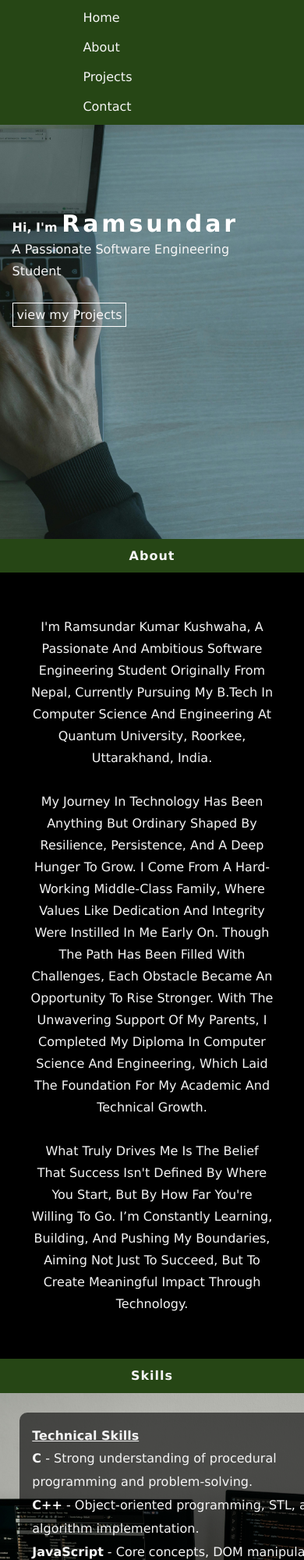
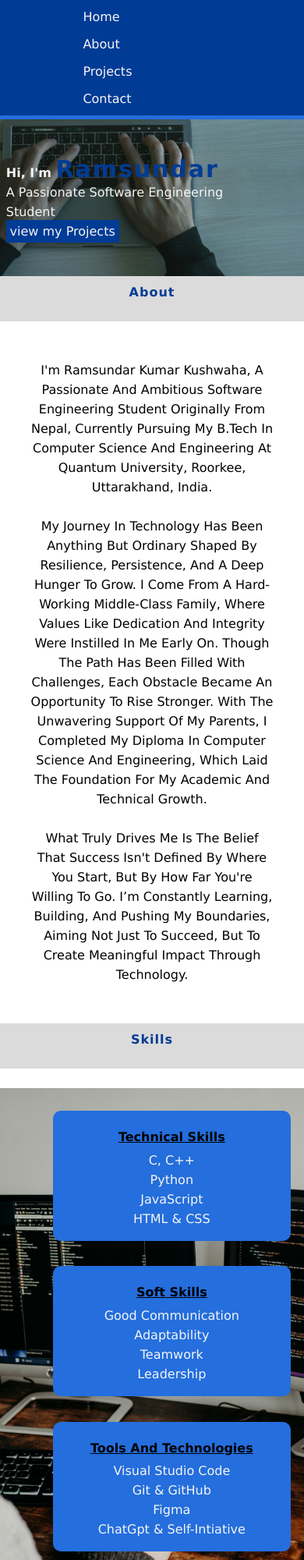
Before and after one commit to Ramsundar-Kushwaha/Portfoliio, a plain HTML site: page index.html in a window 390 px wide. Shown: the top 2000 px of the page at 78% size. Drawn offline with Linux system fonts and the light colour scheme.

Commit message:
modified for responsiveness

```diff
--- a/index.html
+++ b/index.html
@@ -22,7 +22,6 @@
     <section>
       <h1>Hi, I'm <span>Ramsundar</span></h1>
       <p>a passionate software engineering student</p>
-      <br>
       <a href="" class="btn">view my Projects</a>
     </section>
   </main>
@@ -43,37 +42,33 @@
   <br>
   <br>
 
-  <h1>Skills</h1>
+  <h1 id="skills">Skills</h1>
+  <br>
   <section class="skills">
     <div class="packets">
-      <h2>Technical Skills</h2>
-      <ul>
-        <li><strong>C</strong> - Strong understanding of procedural programming and problem-solving.</li>
-        <li><strong>C++</strong> - Object-oriented programming, STL, and algorithm implementation.</li>
-        <li><strong>JavaScript</strong> - Core concepts, DOM manipulation, and interactive web features.</li>
-      </ul>
+      <h3>technical skills</h3>
+      <p><strong>C, C++</strong></p>
+      <p><strong>Python</strong></p>
+      <p><strong>JavaScript</strong></p>
+      <p><strong>HTML & CSS</strong></p>
     </div>
     <br>
     <div class="packets">
-
-      <h2>Soft Skills</h2>
-      <ul>
-        <li><strong>Communication</strong> - Clear and effective verbal and written communication.</li>
-        <li><strong>Adaptability</strong> - Quick to adjust in new environments and situations.</li>
-        <li><strong>Teamwork</strong> - Collaborative mindset with experience working in group projects.</li>
-        <li><strong>Leadership</strong> - Confident in taking intiative and guiding others towards goals.</li>
-      </ul>
+      <h3>soft skills</h3>
+      <p><strong>good communication</strong></p>
+      <p><strong>adaptability</strong></p>
+      <p><strong>teamwork</strong></p>
+      <p><strong>leadership</strong></p>
     </div>
-
-    <!-- <div class="packets">
-      <h2>Tools and Technologies</h2>
-      <ul>
-        <li><strong>Visual Studio Code</strong> - My go-to code editor for all development work.</li>
-        <li><strong>Git & GitHub</strong> - Version control, collaaboration, and code sharing.</li>
-        <li><strong>ChatGpt & Self-intiative</strong> - I actively use AI tools and self-learning resources to grow and stay ahead.</li>
-      </ul>
-    </div> -->
-
+    <br>
+    <div class="packets">
+      <h3>tools and technologies</h3>
+      <p><strong>visual studio code</strong></p>
+      <p><strong>git & gitHub</strong></p>
+      <p><strong>figma</strong></p>
+      <p><strong>chatGpt & self-intiative</strong></p>
+    </div>
   </section>
+  <footer></footer>
 </body>
 </html>
--- a/style.css
+++ b/style.css
@@ -2,17 +2,15 @@
   margin: 0px;
   padding: 0px;
   font-family: Verdana, Geneva, Tahoma, sans-serif;
-  font-size: clamp(16px, 2vw, 32px);
-  line-height: clamp(28px, 3vw, 45px);
-  color: whitesmoke;
+  font-size: clamp(16px, 1.5vw, 28px);
+  line-height: clamp(25px, 2.5vw, 35px);
 }
 html, body {
     max-width: 100%;
     overflow-x: hidden;
 }
 body{
-  background-color: black;
-  /* overflow: hidden; */
+  background-color: white;
 }
 div{
   overflow: hidden;
@@ -23,7 +21,8 @@ header{
 header nav{
   width: 100vw;
   height: auto;
-  background-color:#264615;
+  background-color:#003b95;
+  border-bottom: 5px solid #246edd;
   padding: 1vw;
   display: flex;
   position: fixed;
@@ -60,14 +59,14 @@ header nav ul li{
 }
 main{
   width: 100vw;
-  height: 80vh;
+  height: 80vw;
   background-image: url(images/landing.jpg);
   background-attachment: fixed;
   background-size: cover;
   background-position: center;
   display: flex;
   align-items: center;
-  padding:2vw;
+  padding:5vh 0px 0px;
   color: whitesmoke;
 }
 @media(max-width:500px){
@@ -77,14 +76,15 @@ main{
 }
 main > section{
   width: clamp(75vw,85vw, 100vw);
+  margin: 30vw 0px 0px;
   /* background-color: red; */
   padding: clamp(5px, 2vw, 32px);
 }
 section h1 > span{
-  color: white;
+  color: #003b95;
   /* -webkit-text-stroke: 0.1rem white; */
   font-size: clamp(30px, 3vw, 42px);
-  letter-spacing: 1vw;
+  letter-spacing: 0.5vw;
 }
 section > p{
   text-transform: capitalize;
@@ -94,13 +94,12 @@ section > p{
   height: auto;
   padding: 0.3rem;
   text-align: center;
-  border: 0.1rem solid white;
   text-decoration: none;
   color: whitesmoke;
+  background-color: #003b95;
+  /* position: fixed; */
   &:hover{
-    background-color: #264615;
-    color: white;
-    border-color: #264615;
+    box-shadow: 3px 2px 7px #003b95;
   }
 }
 
@@ -116,10 +115,12 @@ section > p{
 }
 
 main~h1{
+  height: 5vh;
   text-align: center;
   letter-spacing: 1px;
-  background-color: #264615;
+  background-color: rgb(219, 219, 219);
   padding: 2vw;
+  color: #003b95;
 }
 .about p{
   max-width: 80%;
@@ -149,15 +150,21 @@ hr{
   border: 2px solid #264615;
 }
 .packets{
-  width: 100%;
-  max-width: 80vh;
-  overflow: visible;
-  background-color: rgba(0, 0, 0, 0.599);
-  padding: 1rem;
-  margin: auto;
-  border-radius: clamp(10px, 2vw, 30px);
+  width: 20vw;
+  display: flex;
+  flex-direction: column;
+  justify-content: center;
+  background-color: #246edd;
+  padding: 0.1rem;
+  margin:1vw auto;
+  border-radius: clamp(10px, 2vw, 10px);
+  color: whitesmoke;
+  text-align: center;
+  &:hover{
+    background-color: #1760cd;
+  }
 }
-@media(max-width:700px){
+@media(max-width:540px){
   .skills{
     width: 100%;
     height: auto;
@@ -173,10 +180,68 @@ hr{
   }
   .packets{
     width: 100%;
-    max-width: 80vh;
-    background-color: rgba(0, 0, 0, 0.599);
+    max-width: 70vw;
+    /* background-color: rgba(0, 0, 0, 0.599); */
     padding: 1rem;
-    margin: auto;
+    margin:1vw auto;
     border-radius: clamp(10px, 2vw, 30px);
   }
 }
+
+@media(min-width:541px) and (max-width:1023px){
+  .skills{
+    width: 100%;
+    height: auto;
+    background-image: url(images/skills.jpg);
+    background-position: center;
+    background-repeat: no-repeat;
+    background-size: cover;
+    background-attachment: fixed;
+    padding: 3vh;
+    display: flex;
+    flex-direction: column;
+    justify-content: center;
+  }
+  .packets{
+    width: 100%;
+    max-width: 80vw;
+    height: 15vw;
+    display: flex;
+    padding: 0.5rem;
+    margin:1vw auto;
+    border-radius: clamp(10px, 2vw, 30px);
+  }
+  .packets p{
+    margin: auto;
+  }
+}
+table{
+  width: 100vw;
+}
+@media(max-width:500px){
+  table{
+    overflow-x: auto;
+  }
+}
+table tr th, td{
+  text-align: left;
+  padding: 0.2rem;
+}
+h3{
+  text-align: center;
+  text-transform: capitalize;
+  text-decoration: underline;
+  color: black;
+  border-radius: inherit;
+  padding: 0.3rem;
+}
+strong{
+  text-transform: capitalize;
+  font-weight: 400;
+}
+footer{
+  width: 100%;
+  height: 35vh;
+  background-color: #003b95;
+  border-top: 5px solid #246edd;
+}
```
